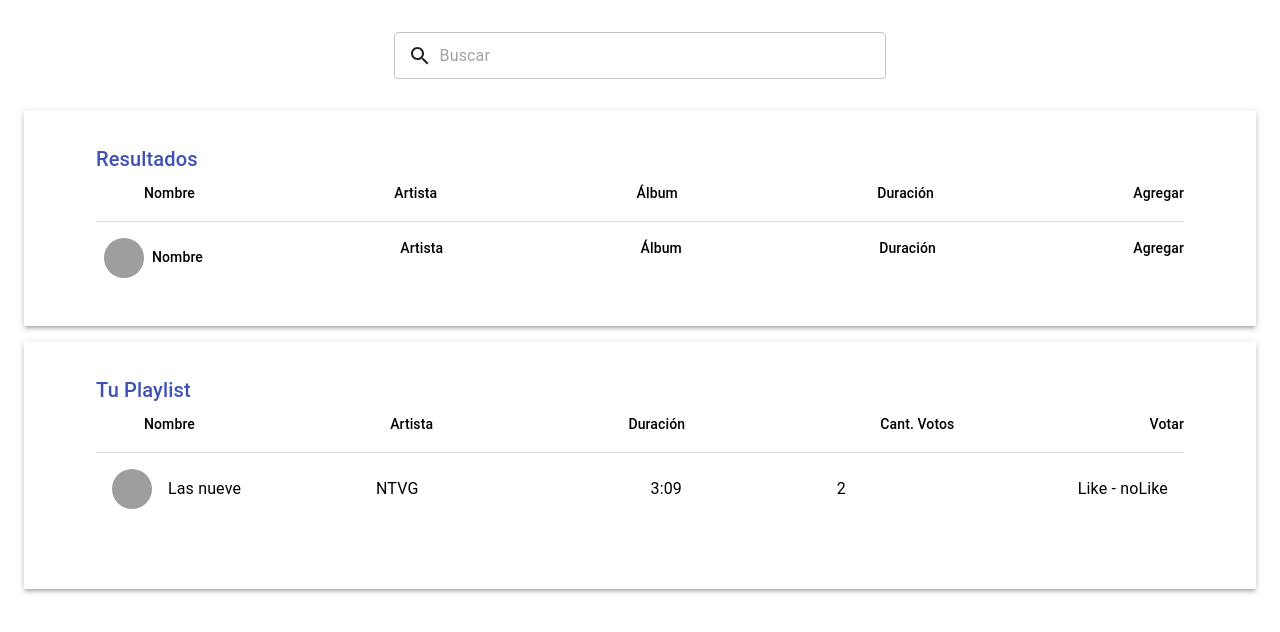
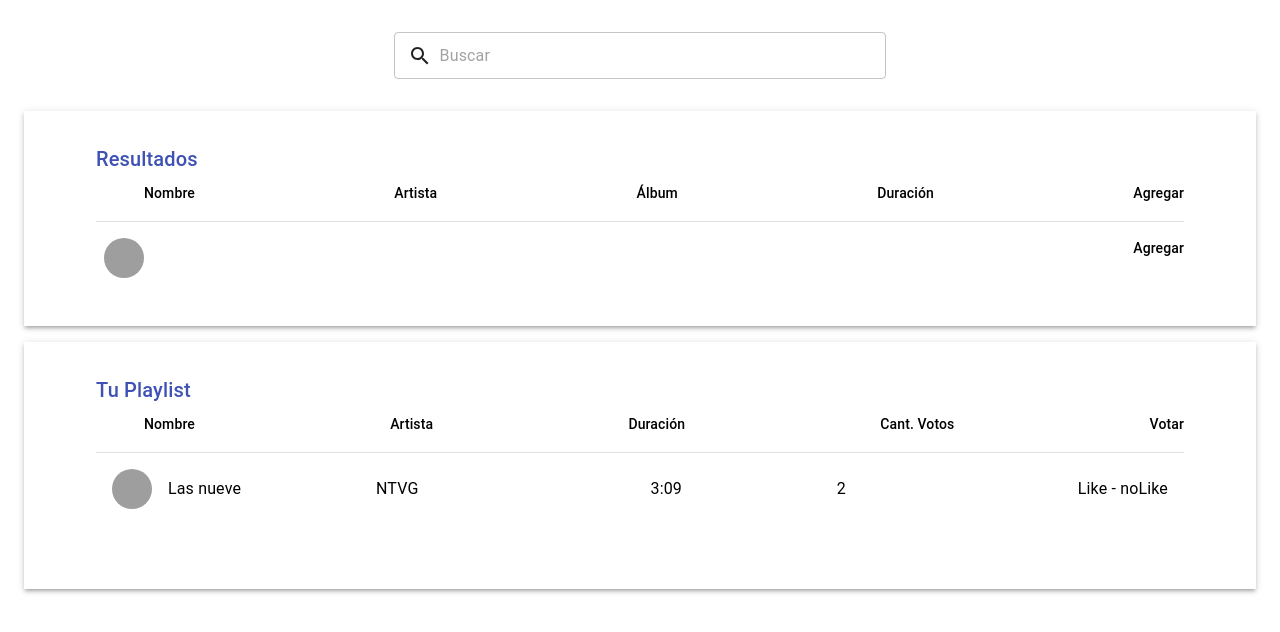
Before and after one commit to Ry-Ferreira/Proyecto-Modulo-2, a React (Create React App) app in the folder app-run/: page /playlist in a window 1280 px wide. Shown: the top 632 px of the page. Built offline with nearby package versions, Linux system fonts and the light colour scheme; grey boxes are pictures that could not be loaded.

Commit message:
progress-dinamicList

```diff
--- a/app-run/src/Components/SearchPlay.js
+++ b/app-run/src/Components/SearchPlay.js
@@ -96,7 +96,7 @@ const SearchPlay = () => {
                     <Divider variant="middle" classes={{root: classes.divider}} />
                     <Box mx="auto" mb={2} width="100%">
                         {!songResult &&<EmptySearch />}
-                        {songResult && <SearchResult />}
+                        <SearchResult name={filterList.name} artist={filterList.artist} album={filterList.album} duration={filterList.duration} />
                     </Box>
                 </Box>
             </Container>
--- a/app-run/src/Components/Sub-components/SearchResult.js
+++ b/app-run/src/Components/Sub-components/SearchResult.js
@@ -3,22 +3,24 @@ import Box from '@material-ui/core/Box';
 import Grid from '@material-ui/core/Grid';
 import Typography from '@material-ui/core/Typography';
 import Avatar from '@material-ui/core/Avatar';
+import SearchPlay from '../SearchPlay';
 
 
+const filterList = SearchPlay;
 
-const SearchResult = () => {
+const SearchResult = (props) => {
     return (
         <Box mt={2}>
             <Grid container="bool" direction="row" justify="space-between">
                 <Box pl={1}>
                     <Grid container="bool" direction="row" alignItems="center">
                         <Box mr={1}><Avatar alt="Remy Sharp" src="/static/images/avatar/1.jpg" /></Box>
-                        <Box><Typography variant="subtitle2">Nombre</Typography></Box>
+                        <Box><Typography variant="subtitle2">{props.name}</Typography></Box>
                     </Grid>
                 </Box>
-                <Typography variant="subtitle2">Artista</Typography>
-                <Typography variant="subtitle2">Álbum</Typography>
-                <Typography variant="subtitle2">Duración</Typography>
+                <Typography variant="subtitle2">{props.artist}</Typography>
+                <Typography variant="subtitle2">{props.album}</Typography>
+                <Typography variant="subtitle2">{props.duration}</Typography>
                 <Typography variant="subtitle2">Agregar</Typography>
             </Grid>
         </Box>
```
